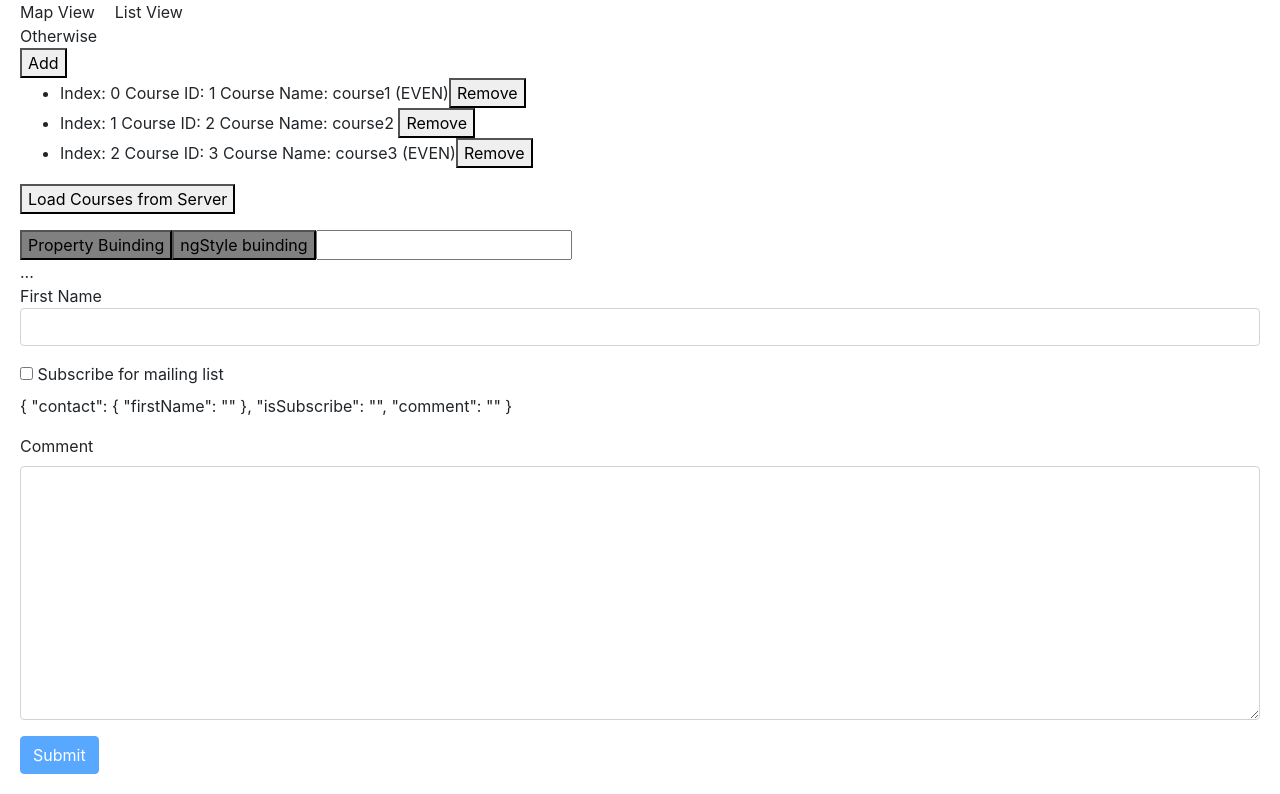
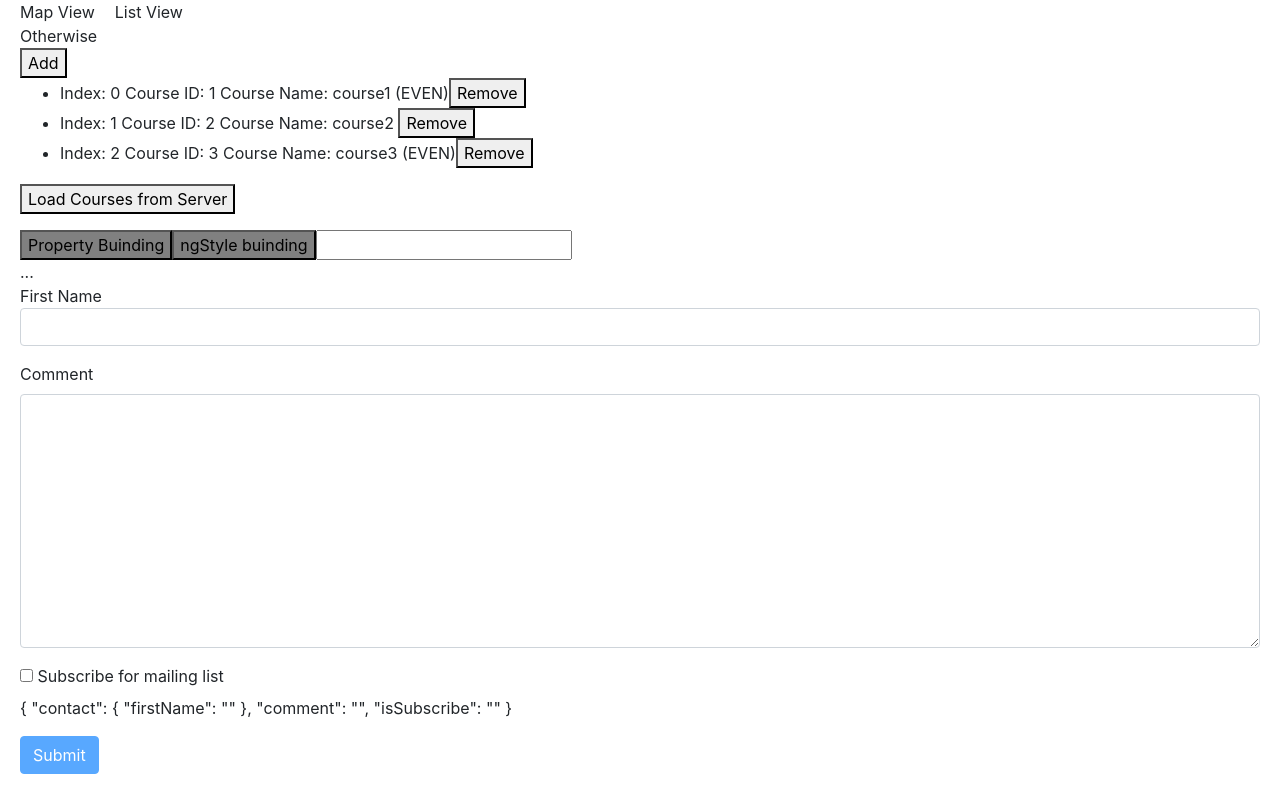
Before and after one commit to mdzobayer/angular-hello-world, an Angular app: page / in a window 1280 px wide. Shown: the part 1189-1983 px from the top of the page. Built offline with nearby package versions, Linux system fonts and the light colour scheme.

Commit message:
Add checkbox and displaying values

```diff
--- a/src/app/contact-form/contact-form.component.html
+++ b/src/app/contact-form/contact-form.component.html
@@ -31,7 +31,12 @@
             </div>
         </div>
     </div>
-    <div class="checkbox">
+
+    <div class="form-group">
+        <label for="comment">Comment</label>
+        <textarea ngModel name="comment" id="comment" cols="30" rows="10" class="form-control"></textarea>
+    </div>
+     <div class="checkbox">
         <label>
             <input type="checkbox" ngModel name="isSubscribe"> Subscribe for mailing list
         </label>
@@ -39,9 +44,5 @@
     <p>
         {{form.value | json }}
     </p>
-    <div class="form-group">
-        <label for="comment">Comment</label>
-        <textarea ngModel name="comment" id="comment" cols="30" rows="10" class="form-control"></textarea></div>
-
     <button class="btn btn-primary" [disabled]="!form.valid">Submit</button>
 </form>
```
